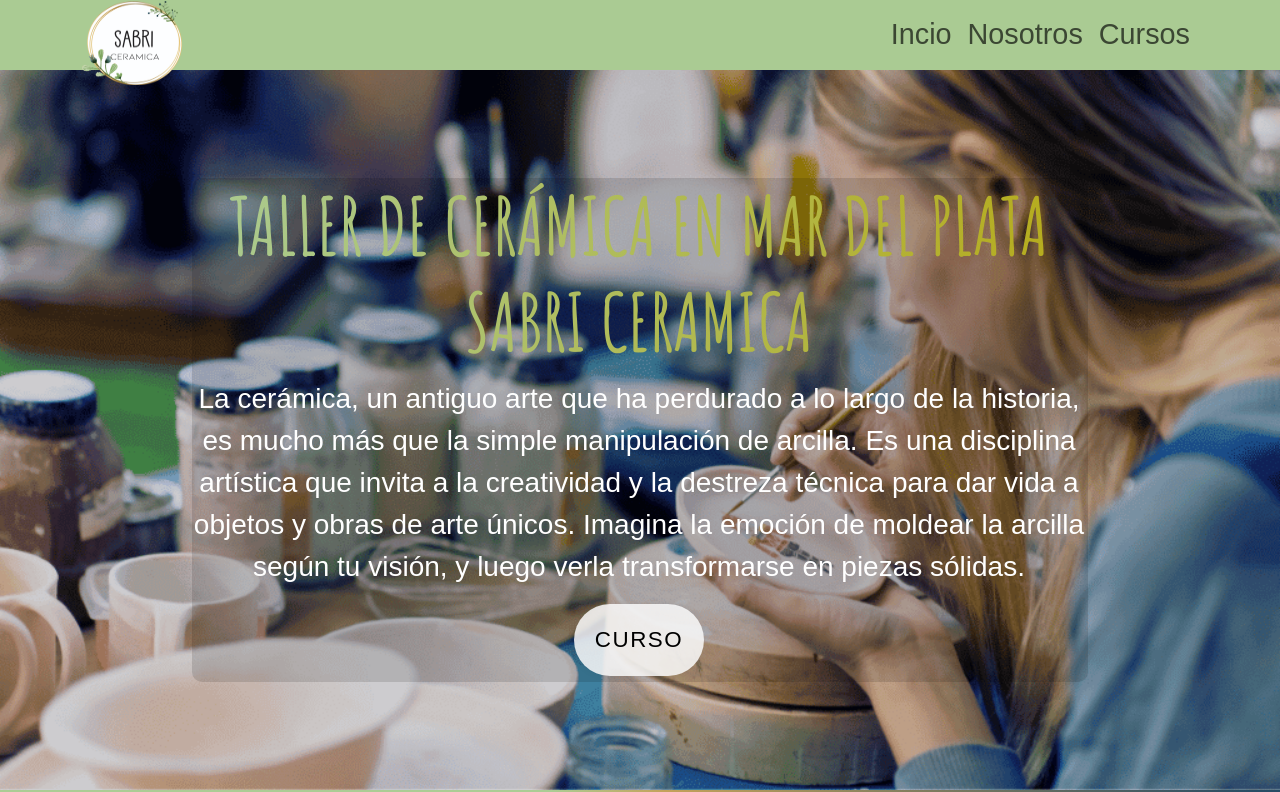
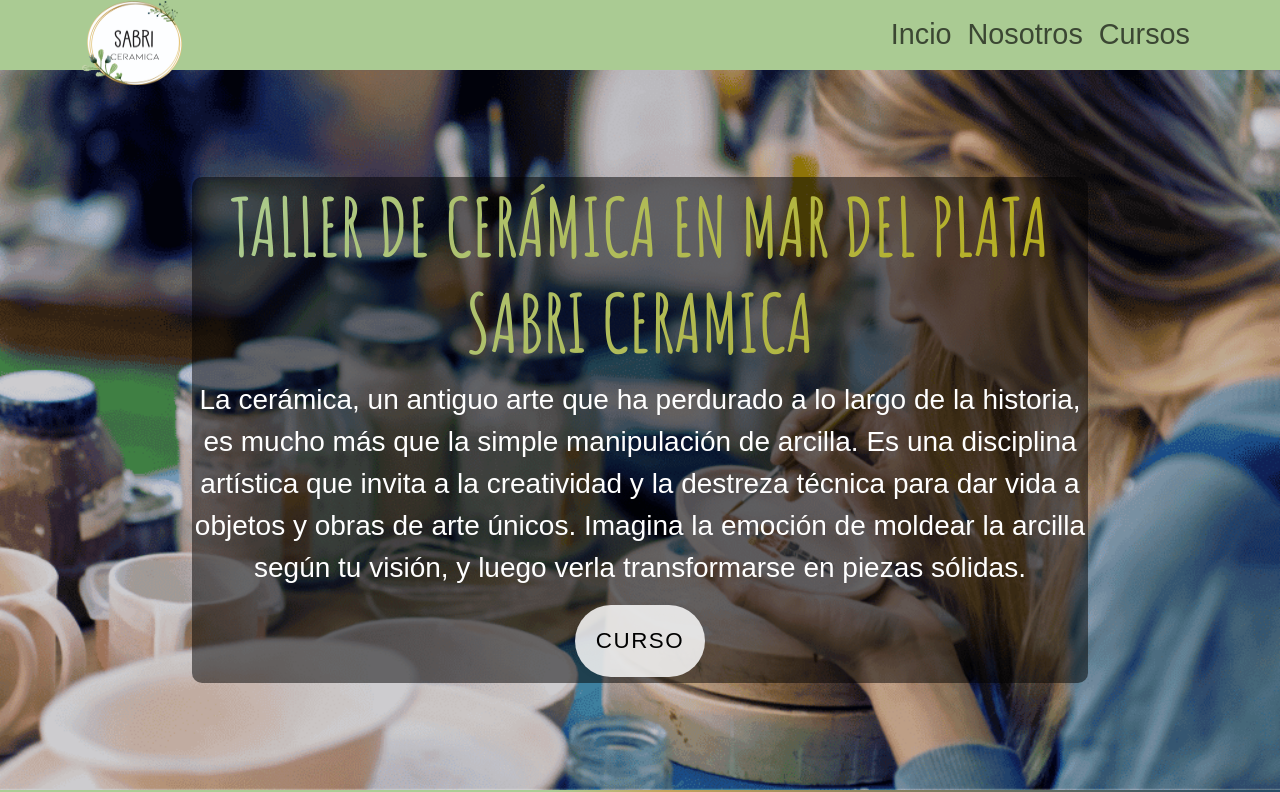
Before and after one commit to Lucasrot/sabri-ceramica, a React (Vite) app: page / in a window 1280 px wide. Shown: the top 792 px of the page. Built offline with nearby package versions, Linux system fonts and the light colour scheme.

Commit message:
cambiando imagen

```diff
--- a/src/pages/style/home.css
+++ b/src/pages/style/home.css
@@ -15,10 +15,11 @@
 
 .titulo-p {
     width: 70%;
+    padding: 2px;
     font-family: 'Montserrat Alternates', sans-serif;
     text-align: center;
     color: rgb(255, 255, 255);
-    background-color: rgba(0, 0, 0, 0.13);
+    background-color: rgba(0, 0, 0, 0.50);
     border-radius: 10px;
     padding-bottom: 6px;
     padding-right: 2px;
```
